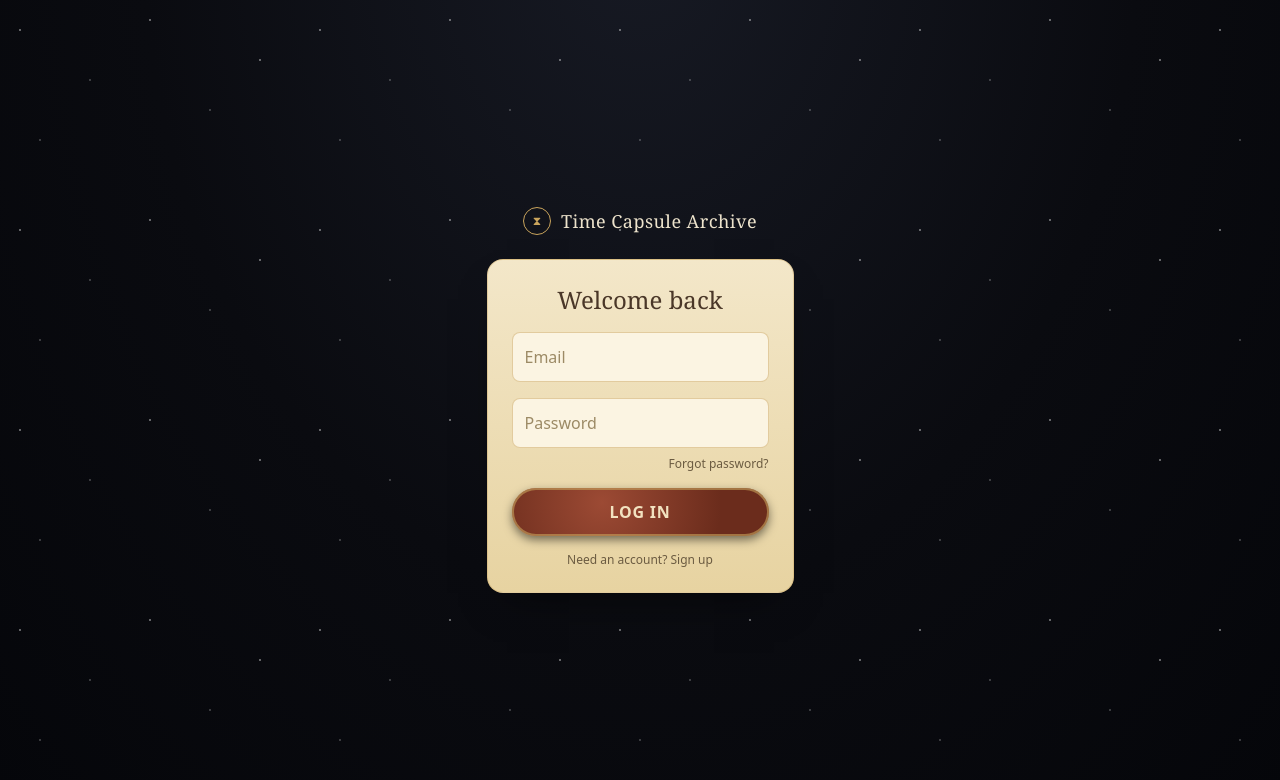
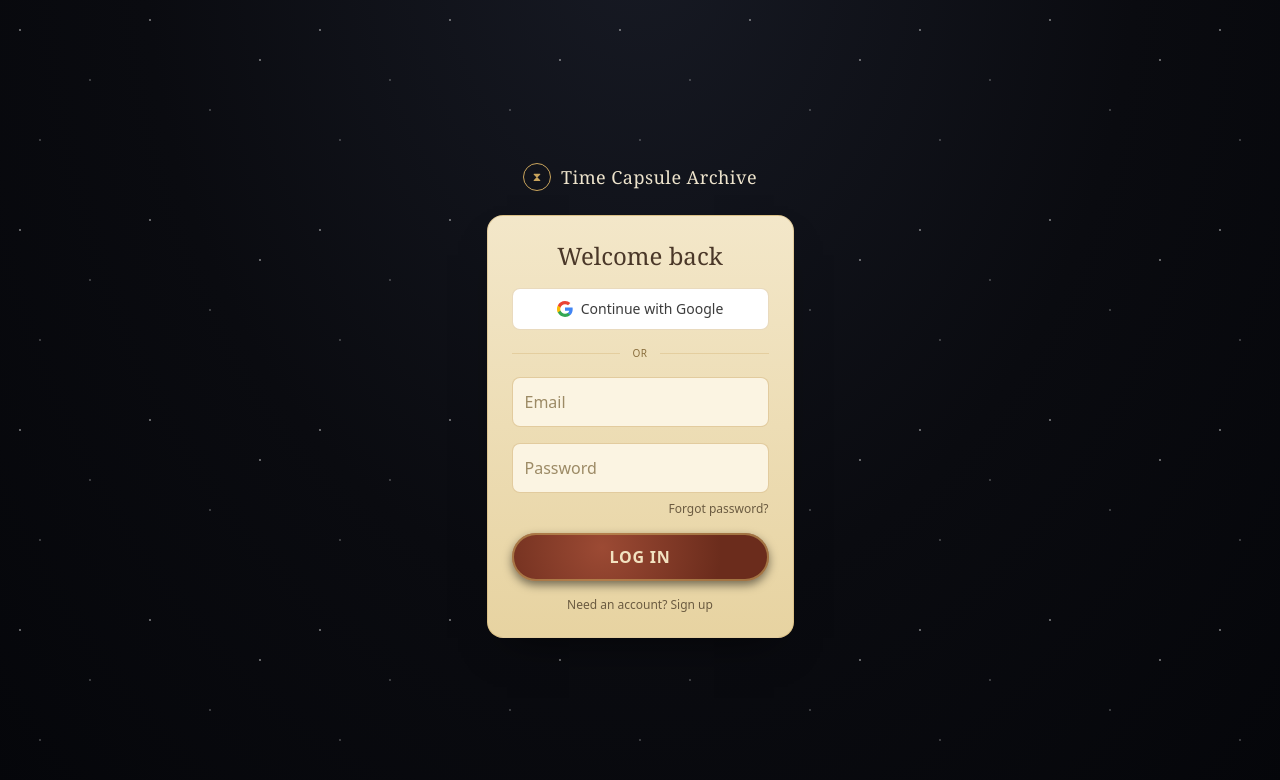
Before and after one commit to Ch-Abdullah-Tahir/Time-Capsule-Notes, a Next.js app: page /login in a window 1280 px wide. Shown: the top 780 px of the page. Built offline with nearby package versions, Linux system fonts and the light colour scheme; no server answers.

Commit message:
Add Google sign-in via Supabase OAuth

```diff
--- a/app/login/page.tsx
+++ b/app/login/page.tsx
@@ -49,6 +49,15 @@ export default function LoginPage() {
       if (error) { setError(error.message); return; }
     }
     router.push("/");
+  }
+
+  async function handleGoogleSignIn() {
+    setError("");
+    // No redirectTo passed — this falls back to the Site URL configured
+    // in Supabase's Auth settings, which is already correct for both
+    // local dev and production, so there's nothing to keep in sync here.
+    const { error } = await supabase.auth.signInWithOAuth({ provider: "google" });
+    if (error) setError(error.message);
   }
 
   return (
@@ -120,6 +129,25 @@ export default function LoginPage() {
 
           {error && <p className="text-sm text-red-700 text-center">{error}</p>}
 
+          {mode !== "forgot" && (
+            <>
+              <button
+                type="button"
+                onClick={handleGoogleSignIn}
+                className="flex items-center justify-center gap-2 bg-white border border-[#C9A45C]/40 text-[#3C3C3C] text-sm font-medium py-2.5 rounded-lg hover:bg-[#FBF4E2] transition"
+              >
+                <GoogleIcon className="w-4 h-4" />
+                Continue with Google
+              </button>
+
+              <div className="flex items-center gap-3 text-[10px] text-[#8B6F3E] tracking-wider">
+                <div className="flex-1 h-px bg-[#C9A45C]/30" />
+                OR
+                <div className="flex-1 h-px bg-[#C9A45C]/30" />
+              </div>
+            </>
+          )}
+
           <input
             type="email"
             value={email}
@@ -181,3 +209,14 @@ export default function LoginPage() {
     </div>
   );
 }
+
+function GoogleIcon({ className = "w-4 h-4" }: { className?: string }) {
+  return (
+    <svg viewBox="0 0 24 24" className={className}>
+      <path fill="#4285F4" d="M23.52 12.27c0-.85-.08-1.67-.22-2.45H12v4.64h6.47c-.28 1.5-1.13 2.77-2.4 3.63v3.02h3.89c2.27-2.09 3.57-5.17 3.57-8.84Z" />
+      <path fill="#34A853" d="M12 24c3.24 0 5.96-1.07 7.95-2.9l-3.89-3.02c-1.08.73-2.46 1.15-4.06 1.15-3.12 0-5.77-2.11-6.71-4.94H1.28v3.11C3.26 21.3 7.31 24 12 24Z" />
+      <path fill="#FBBC05" d="M5.29 14.29a7.2 7.2 0 0 1 0-4.58V6.6H1.28a12 12 0 0 0 0 10.8l4.01-3.11Z" />
+      <path fill="#EA4335" d="M12 4.75c1.76 0 3.34.61 4.58 1.79l3.44-3.44C17.95 1.19 15.24 0 12 0 7.31 0 3.26 2.7 1.28 6.6l4.01 3.11C6.23 6.86 8.88 4.75 12 4.75Z" />
+    </svg>
+  );
+}
```
